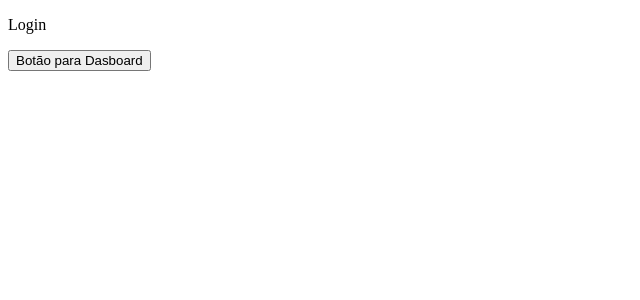
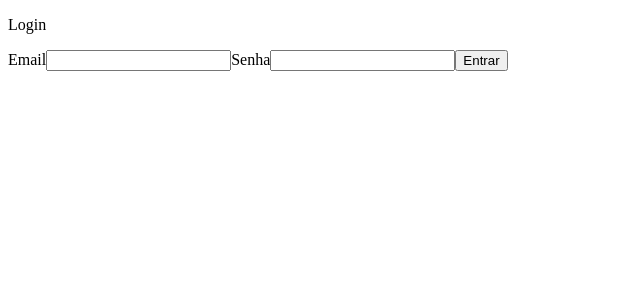
Before and after one commit to rodrigoMedeiros0/curso-react-typescript, a React (Create React App) app: page /entrar in a window 1280 px wide. Shown: the top 300 px of the page, without its empty margins (0-640 px from the left). Built offline with nearby package versions, Linux system fonts and the light colour scheme.

Commit message:
feat: add login page and form

```diff
--- a/src/app/pages/login/Login.tsx
+++ b/src/app/pages/login/Login.tsx
@@ -1,20 +1,36 @@
+import { useState } from "react";
 import { useNavigate } from "react-router-dom";
 
 export const Login = () => {
+  //   const navigate = useNavigate();
 
-    const navigate = useNavigate();
+  //   const handleClick = () => {
+  //     navigate("/pagina-inicial");
+  //   };
 
-    const handleClick = () => {
-        navigate("/pagina-inicial");
-    }
+  const [email, setEmail] = useState('');
+  const [senha, setSenha] = useState('');
 
-    return (
-        <div>
-            <p>Login</p>
+  const handleEntrar = () => {
+    console.log(email)
+    console.log(senha)
+  }
 
-            <button onClick={handleClick}>
-                Botão para Dasboard
-            </button>
-        </div>
-    )
-}
+  return (
+    <div>
+      <p>Login</p>
+      <form action="">
+        <label>
+          <span>Email</span>
+          <input type="text" value={email} onChange={e => setEmail(e.target.value)}/>
+        </label>
+        <label htmlFor="">
+          <span>Senha</span>
+          <input type="password" value={senha} onChange={e => setSenha(e.target.value)}/>
+        </label>
+
+        <button type="button" onClick={handleEntrar}>Entrar</button>
+      </form>
+    </div>
+  );
+};
```
Also changed, not shown: src/app/pages/dashboard/Dashboard.tsx (+8 -12 lines).
